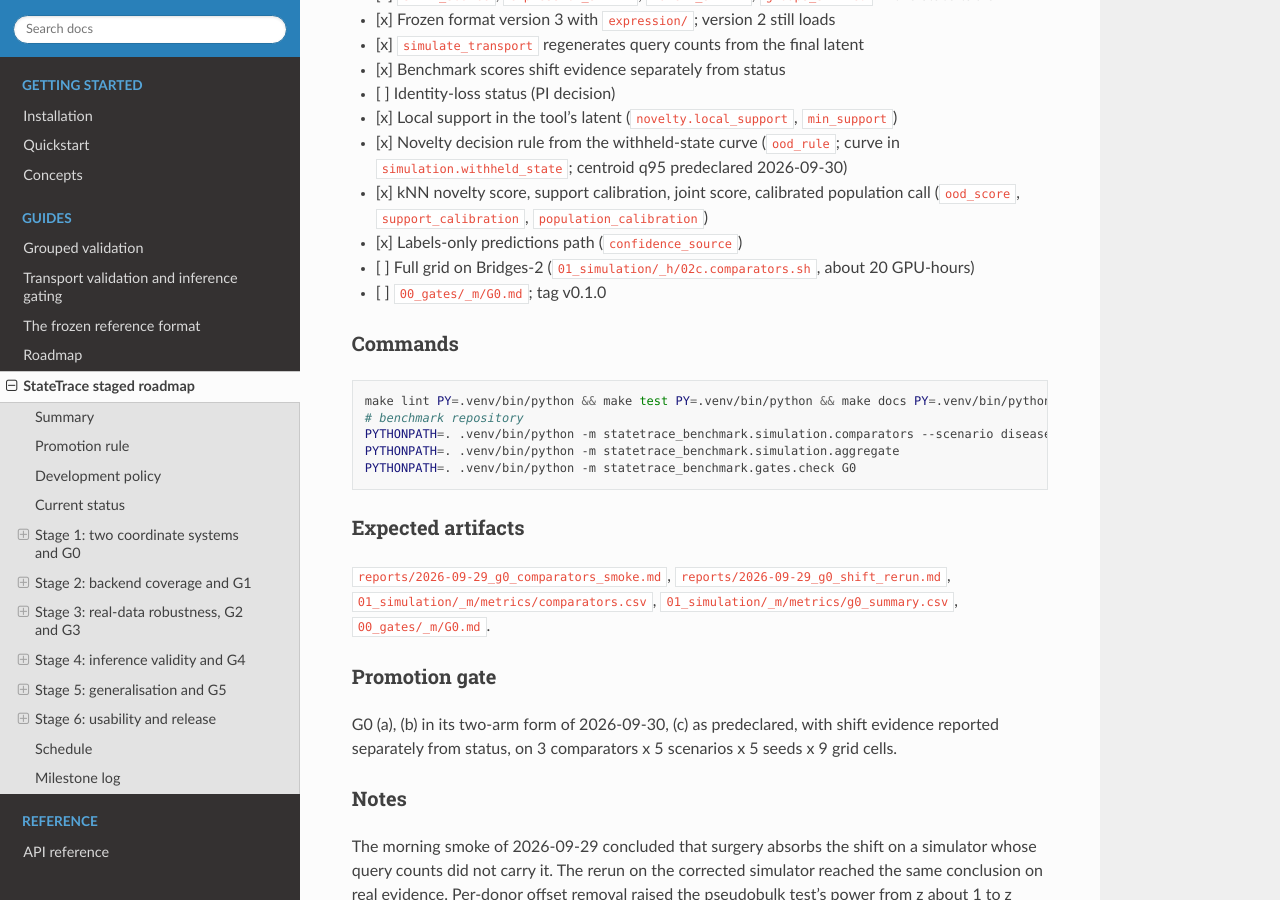
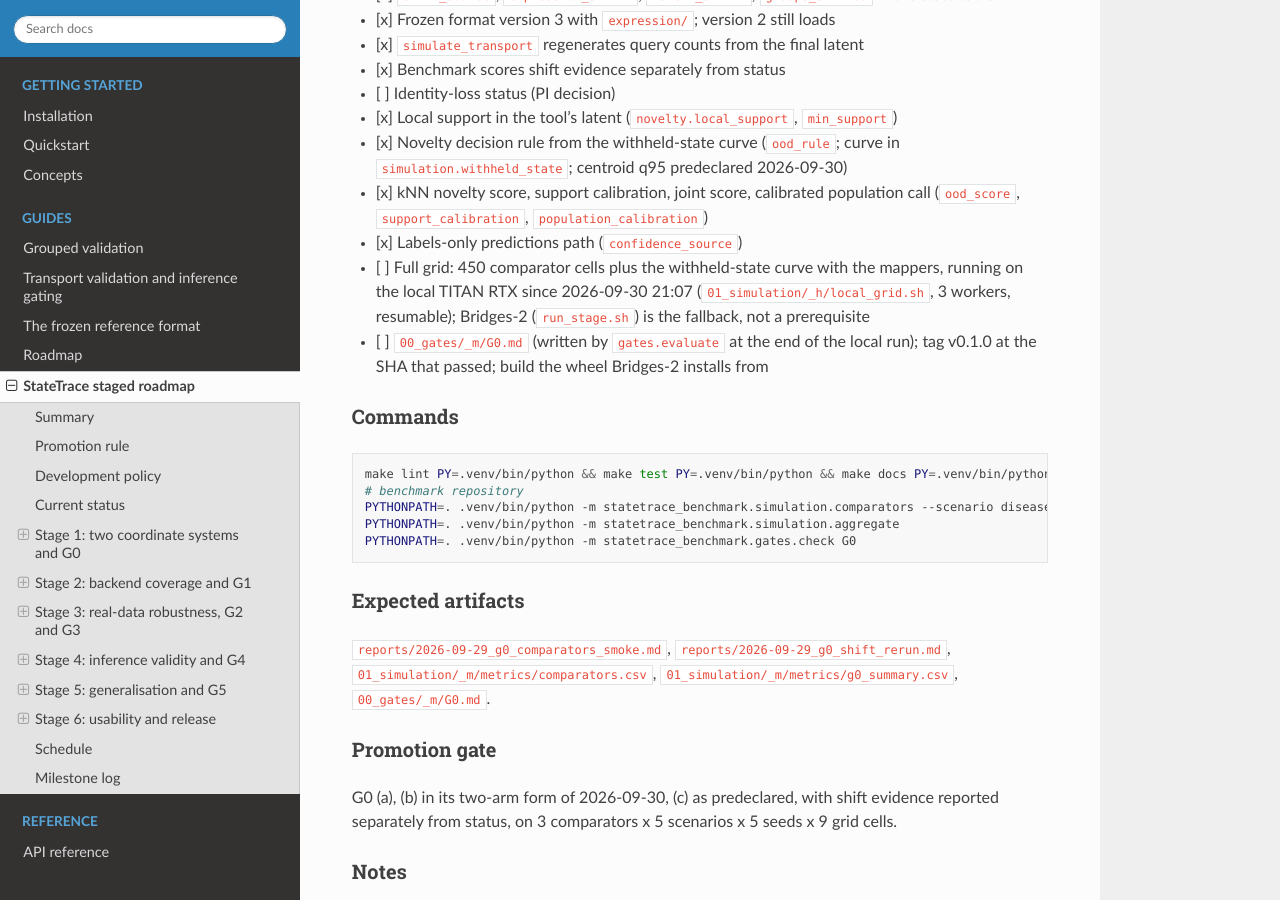
Before and after one commit to heart-gen/StateTrace, a Sphinx documentation site: the page built from docs/staged-roadmap.md, in a window 1280 px wide and 900 px high, scrolled down 3020 px. Built offline with Sphinx 7.4.7 and the Read the Docs theme 3.1.0, drawn with Linux system fonts in a browser that asks for light colours.

Commit message:
docs: stage-01 grid runs locally; G0 evaluation and wheel noted in the checklist

```diff
--- a/docs/staged-roadmap.md
+++ b/docs/staged-roadmap.md
@@ -119,8 +119,8 @@ data with a shift diagnostic that does not depend on the mapper's latent.
 - [x] Novelty decision rule from the withheld-state curve (`ood_rule`; curve in `simulation.withheld_state`; centroid q95 predeclared 2026-09-30)
 - [x] kNN novelty score, support calibration, joint score, calibrated population call (`ood_score`, `support_calibration`, `population_calibration`)
 - [x] Labels-only predictions path (`confidence_source`)
-- [ ] Full grid on Bridges-2 (`01_simulation/_h/02c.comparators.sh`, about 20 GPU-hours)
-- [ ] `00_gates/_m/G0.md`; tag v0.1.0
+- [ ] Full grid: 450 comparator cells plus the withheld-state curve with the mappers, running on the local TITAN RTX since 2026-09-30 21:07 (`01_simulation/_h/local_grid.sh`, 3 workers, resumable); Bridges-2 (`run_stage.sh`) is the fallback, not a prerequisite
+- [ ] `00_gates/_m/G0.md` (written by `gates.evaluate` at the end of the local run); tag v0.1.0 at the SHA that passed; build the wheel Bridges-2 installs from
 
 ### Commands
 
```
